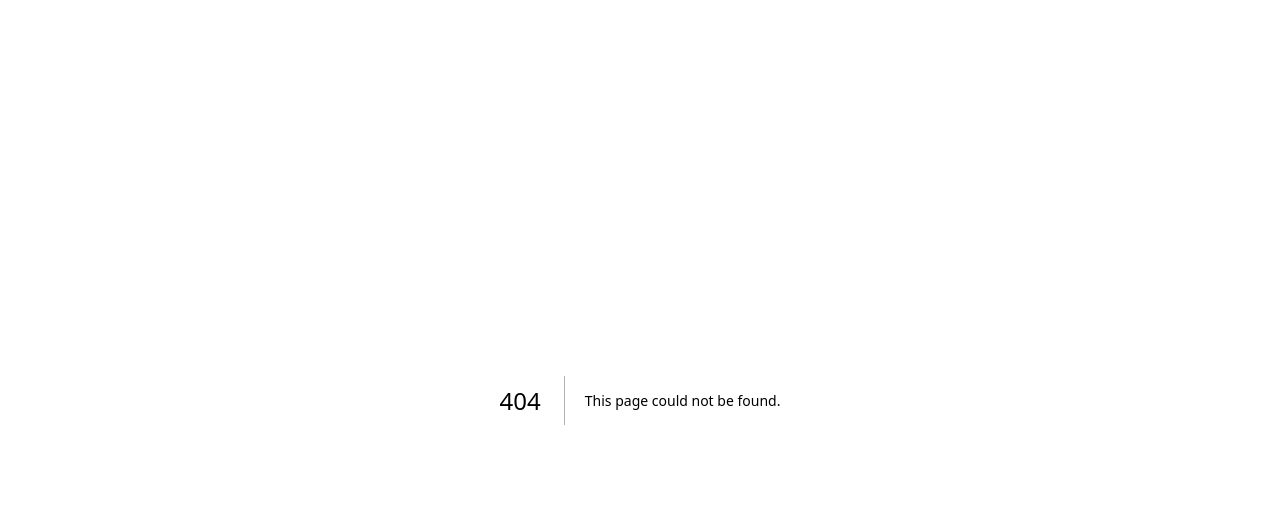
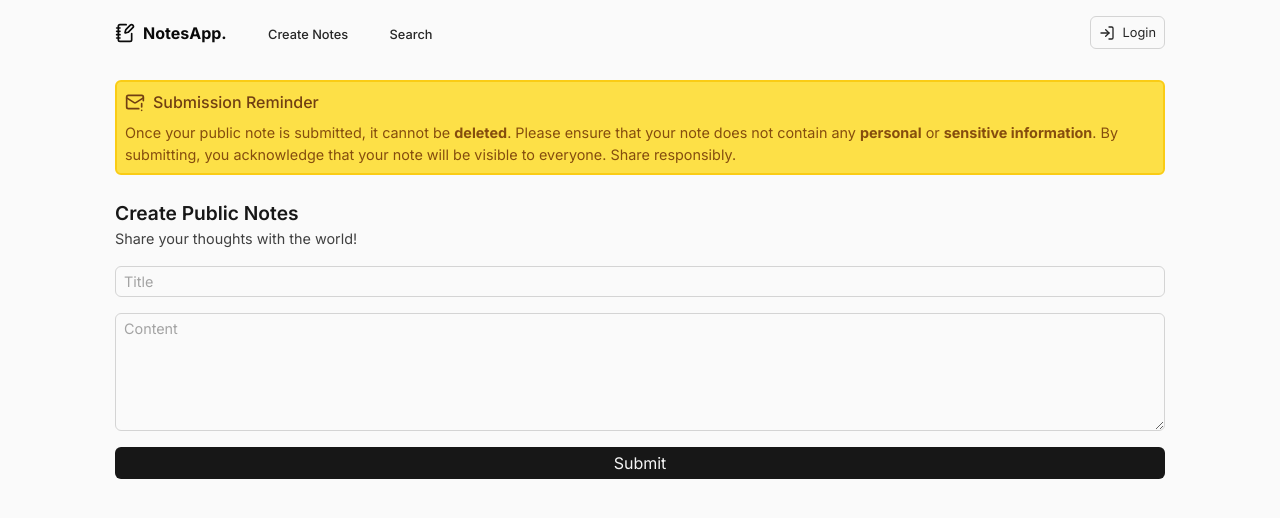
Before and after one commit to rfkyalf/note-taking-app, a Next.js app: page /public-notes/create in a window 1280 px wide. Before the commit this address had no page. Shown: the top 518 px of the page. Built offline with nearby package versions, Linux system fonts and the light colour scheme; no server answers.

Commit message:
feat(public-notes): add some comps and pages

```diff
--- /dev/null
+++ b/src/app/public-notes/create/page.tsx
@@ -0,0 +1,34 @@
+import SubmissionReminderSection from '@/components/public-notes/SubmissionReminderSection';
+
+export default function CreatePublicNotesPage() {
+  return (
+    <main className="flex flex-col gap-y-6 pt-20 pb-10">
+      <SubmissionReminderSection />
+      <section className="flex flex-col gap-y-4">
+        <div>
+          <h2 className="text-[1.2rem] text-neutral-900 font-semibold">
+            Create Public Notes
+          </h2>
+          <p className="text-[0.9rem] text-neutral-700">
+            Share your thoughts with the world!
+          </p>
+        </div>
+        <form action="" className="flex flex-col gap-y-4">
+          <input
+            type="text"
+            placeholder="Title"
+            className="bg-neutral-50 text-[0.9rem] text-neutral-800 placeholder-neutral-400 placeholder:text-[0.9rem] border border-neutral-300 px-2 py-1 rounded-md"
+          />
+          <textarea
+            rows={5}
+            placeholder="Content"
+            className="bg-neutral-50 text-[0.9rem] text-neutral-800 placeholder-neutral-400 placeholder:text-[0.9rem] border border-neutral-300 px-2 py-1 rounded-md"
+          />
+          <button className="bg-neutral-900 text-neutral-100 py-1 rounded-md">
+            Submit
+          </button>
+        </form>
+      </section>
+    </main>
+  );
+}
--- /dev/null
+++ b/src/app/public-notes/layout.tsx
@@ -0,0 +1,15 @@
+import PublicNotesNavbar from '@/components/public-notes/PublicNotesNavbar';
+import Wrapper from '@/components/Wrapper';
+
+export default function PublicNotesLayout({
+  children,
+}: {
+  children: React.ReactNode;
+}) {
+  return (
+    <div className="bg-neutral-50 min-h-screen flex flex-col">
+      <PublicNotesNavbar />
+      <Wrapper>{children}</Wrapper>
+    </div>
+  );
+}
--- /dev/null
+++ b/src/app/public-notes/page.tsx
@@ -0,0 +1,18 @@
+import Search from '@/components/public-notes/Search';
+
+export default function PublicNotesPage() {
+  return (
+    <main className="flex flex-col items-center gap-y-6 pt-20">
+      <div className="flex flex-col items-center">
+        <h2 className="text-[1.5rem] md:text-[1.6rem] text-neutral-900 font-semibold text-center">
+          Public Notes
+        </h2>
+        <p className="md:w-[70%] text-[0.8rem] md:text-[0.9rem] text-neutral-700 text-center">
+          Find what inspires you. Search through shared notes from people around
+          the world or contribute your own ideas.
+        </p>
+      </div>
+      <Search />
+    </main>
+  );
+}
--- /dev/null
+++ b/src/components/public-notes/PublicNotesNavbar.tsx
@@ -0,0 +1,160 @@
+'use client';
+
+import {
+  Sheet,
+  SheetContent,
+  SheetDescription,
+  SheetFooter,
+  SheetHeader,
+  SheetTitle,
+  SheetTrigger,
+} from '@/components/ui/sheet';
+import { UserButton, useUser } from '@clerk/nextjs';
+import { LogIn, Menu, NotebookPen } from 'lucide-react';
+import Link from 'next/link';
+import Icons from '../Icons';
+import Wrapper from '../Wrapper';
+import { useEffect, useState } from 'react';
+
+export default function PublicNotesNavbar() {
+  const [isScrolled, setIsScrolled] = useState(false);
+
+  useEffect(() => {
+    const handleScroll = () => {
+      setIsScrolled(window.scrollY > 0);
+    };
+
+    window.addEventListener('scroll', handleScroll);
+    return () => window.removeEventListener('scroll', handleScroll);
+  }, []);
+
+  return (
+    <div
+      className={`fixed z-40 w-full mx-auto bg-neutral-50 py-2 md:py-4 transition-shadow duration-300 ${
+        isScrolled ? 'shadow' : 'shadow-transparent'
+      }`}
+    >
+      <Wrapper className="flex items-center justify-between">
+        <DesktopNavbar />
+        <MobileNavbar />
+        <LoginButton />
+      </Wrapper>
+    </div>
+  );
+}
+
+const MobileNavbar = () => {
+  return (
+    <Sheet>
+      <SheetTrigger className="md:hidden">
+        <Menu className="size-5 text-neutral-800" />
+      </SheetTrigger>
+      <SheetContent
+        side={'left'}
+        className="w-[80%] flex flex-col gap-y-0 p-2 rounded-r-md"
+      >
+        <SheetHeader className="border-b border-dashed border-neutral-300 pb-2">
+          <SheetTitle className="flex items-center gap-x-1">
+            <NotebookPen className="size-4 text-neutral-950" />
+            <span className="text-[0.9rem] text-neutral-950 font-bold">
+              NotesApp.
+            </span>
+          </SheetTitle>
+          <SheetDescription className="text-[0.8rem] text-neutral-700 text-start">
+            The simplest way to keep your notes.
+          </SheetDescription>
+        </SheetHeader>
+        <div className="h-full flex flex-col pt-2 gap-y-1">
+          <span className="text-[0.7rem] text-neutral-600 font-medium">
+            Menu
+          </span>
+          <Link
+            href="/public-notes/create"
+            className="text-[0.9rem] text-neutral-900 pl-1"
+          >
+            Create Notes
+          </Link>
+          <Link
+            href="/public-notes"
+            className="text-[0.9rem] text-neutral-900 pl-1"
+          >
+            Search
+          </Link>
+        </div>
+        <SheetFooter className="flex flex-col gap-y-1">
+          <span className="text-[0.9rem] text-neutral-900">Find us on:</span>
+          <div className="flex items-center gap-x-2">
+            <Link href="/">
+              <Icons icon="github" />
+            </Link>
+            <Link href="/">
+              <Icons icon="linkedin" />
+            </Link>
+            <Link href="/">
+              <Icons icon="instagram" />
+            </Link>
+          </div>
+        </SheetFooter>
+      </SheetContent>
+    </Sheet>
+  );
+};
+
+const DesktopNavbar = () => {
+  return (
+    <>
+      <div className="hidden md:flex items-center gap-x-8">
+        <Link href="/" className="flex items-center gap-x-2">
+          <NotebookPen className="size-5 text-neutral-950" />
+          <h1 className="text-[1rem] text-neutral-950 font-bold">NotesApp.</h1>
+        </Link>
+        <Link
+          href="/public-notes/create"
+          className="group text-[0.8rem] font-medium text-neutral-800 mt-1"
+        >
+          <span className="text-transparent group-hover:text-neutral-800">
+            -
+          </span>{' '}
+          Create Notes
+        </Link>
+        <Link
+          href="/public-notes"
+          className="group text-[0.8rem] font-medium text-neutral-800 mt-1"
+        >
+          <span className="text-transparent group-hover:text-neutral-800">
+            -
+          </span>{' '}
+          Search
+        </Link>
+      </div>
+    </>
+  );
+};
+
+const LoginButton = () => {
+  const { isLoaded, isSignedIn } = useUser();
+
+  return (
+    <>
+      {isSignedIn && isLoaded ? (
+        <UserButton aria-label="User Profile" />
+      ) : !isLoaded ? (
+        <div
+          className="h-5 w-16 bg-neutral-300 rounded-md animate-pulse"
+          aria-label="Loading"
+        ></div>
+      ) : (
+        <Link
+          href="/sign-in"
+          className="bg-neutral-50 hover:bg-neutral-200 border border-neutral-300 flex items-center gap-x-2 px-2 py-1 md:py-1.5 rounded-md"
+          aria-label="Sign In"
+        >
+          <LogIn className="size-3 md:size-4 text-neutral-800" />
+          <span className="text-[0.7rem] md:text-[0.8rem] text-neutral-800">
+            Login
+          </span>
+        </Link>
+      )}
+    </>
+  );
+};
--- /dev/null
+++ b/src/components/public-notes/Search.tsx
@@ -0,0 +1,14 @@
+export default function Search() {
+  return (
+    <div className="w-full flex items-center justify-center gap-x-1">
+      <input
+        type="text"
+        placeholder="Search by title..."
+        className="w-full md:w-[50%] bg-neutral-50 placeholder-neutral-400 placeholder:text-[0.8rem] md:placeholder:text-[0.9rem] text-[0.8rem] md:text-[0.9rem] text-neutral-700 border border-neutral-300 px-4 py-1 rounded-md"
+      />
+      <button className="bg-neutral-900 hover:bg-neutral-700 text-[0.8rem] md:text-[0.9rem] text-neutral-200 flex items-center justify-center px-4 py-1 rounded">
+        Search
+      </button>
+    </div>
+  );
+}
--- /dev/null
+++ b/src/components/public-notes/SubmissionReminderSection.tsx
@@ -0,0 +1,22 @@
+import { MailWarning } from 'lucide-react';
+
+export default function SubmissionReminderSection() {
+  return (
+    <section className="bg-yellow-300 flex flex-col gap-y-2 border-2 border-yellow-400 rounded-md p-2">
+      <div className="flex items-center gap-x-2">
+        <MailWarning className="size-5 text-yellow-900" />
+        <h3 className="text-[1rem] text-yellow-900 font-medium">
+          Submission Reminder
+        </h3>
+      </div>
+      <p className="text-[0.9rem] text-yellow-800 text-pretty">
+        Once your public note is submitted, it cannot be{' '}
+        <span className="font-bold">deleted</span>. Please ensure that your note
+        does not contain any <span className="font-bold">personal</span> or{' '}
+        <span className="font-bold">sensitive information</span>. By submitting,
+        you acknowledge that your note will be visible to everyone. Share
+        responsibly.
+      </p>
+    </section>
+  );
+}
```
